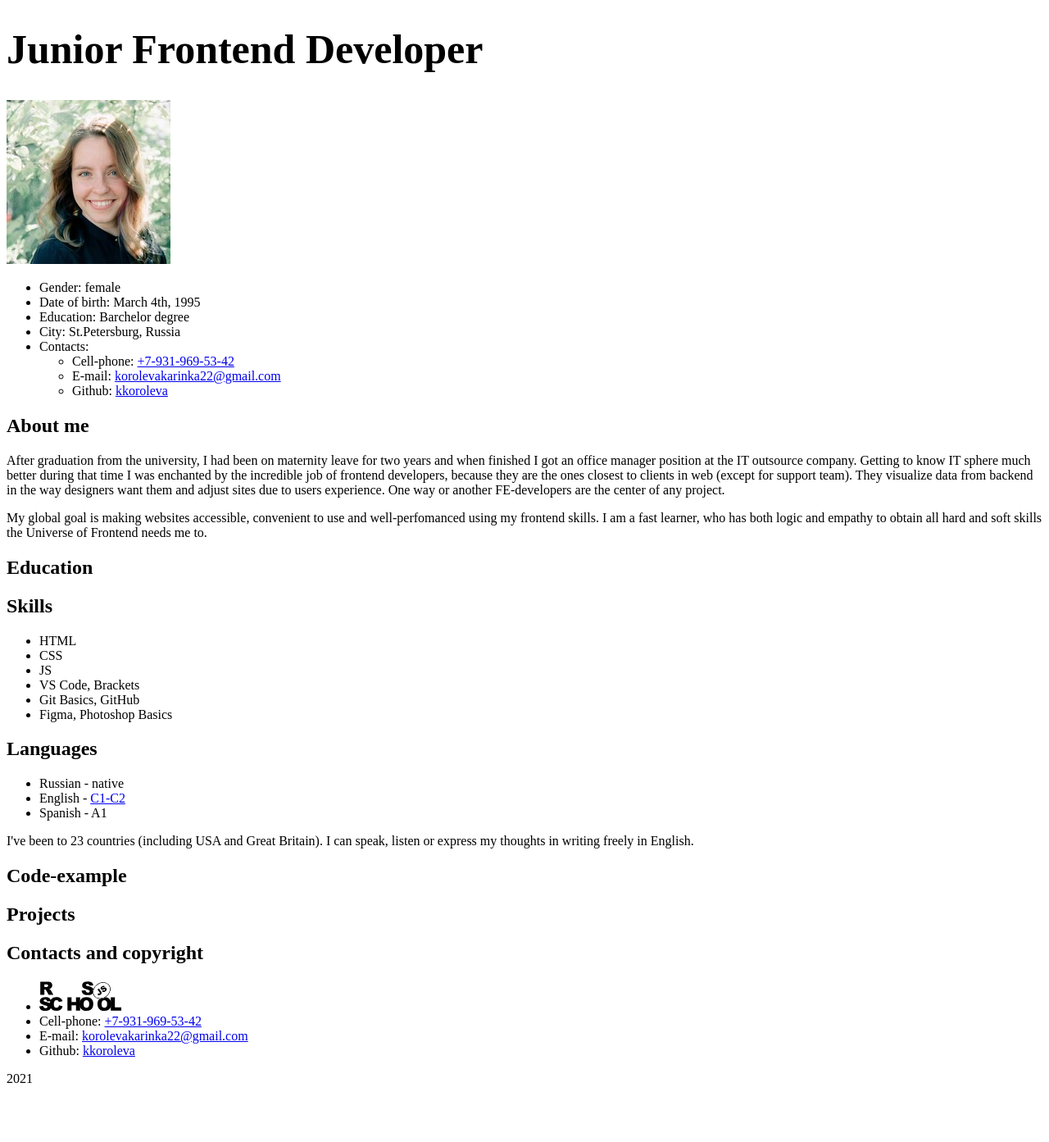
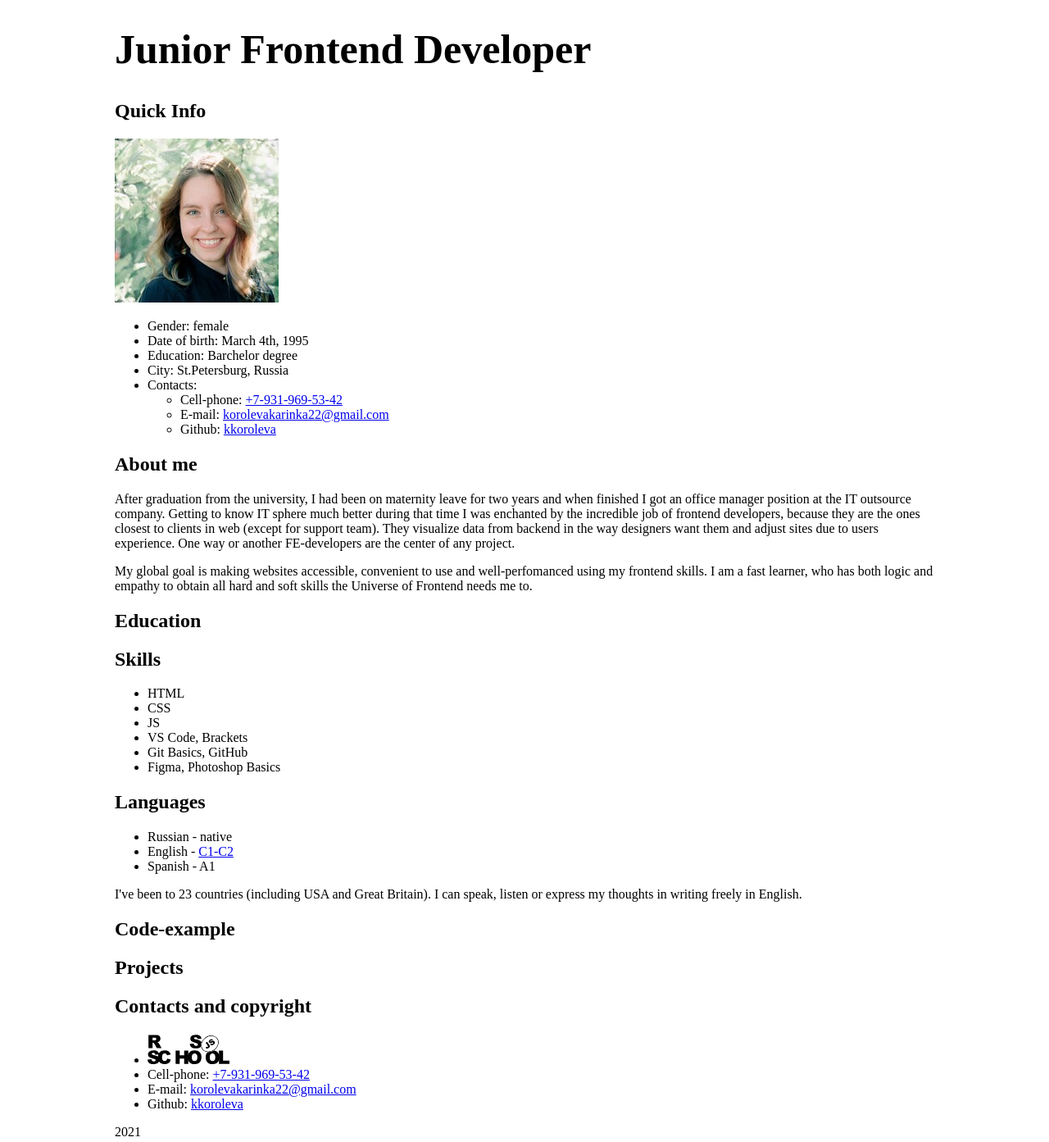
Before and after one commit to kkoroleva/rsschool-cv, a plain HTML site: page index.html in a window 1280 px wide. Shown: the part 145-1538 px from the top of the page at 82% size. Before the commit the page ends 1486 px from the top, so only its background shows below. Drawn offline with Linux system fonts and the light colour scheme.

Commit message:
fix: fix validators errors

```diff
--- a/index.html
+++ b/index.html
@@ -20,11 +20,13 @@
                 <li class="main-menu_item">Code example</li>
                 <li class="main-menu_item">Projects & Experience</li>
                 <li class="main-menu_item">Contacts</li>
+            </ul>
         </nav>
     </header>
     <main class="main-body">
         <h1 class="main-body_header">Junior Frontend Developer</h1>
         <section class="main-body_section quick-info">
+            <h2>Quick Info</h2>
             <img class="my-photo" src="img/avatar.jpg" alt="My face">
             <ul class="quick-info_list">
                 <li class="quick-info_item">Gender: female</li>
@@ -36,7 +38,7 @@
                         <li class="quick-info_contacts-item">Cell-phone: <a
                                 href="tel:+7-931-969-53-42">+7-931-969-53-42</a></li>
                         <li class="quick-info_contacts-item">E-mail: <a
-                                href="mailto: korolevakarinka22@gmail.com">korolevakarinka22@gmail.com</a></li>
+                                href="mailto:korolevakarinka22@gmail.com">korolevakarinka22@gmail.com</a></li>
                         <li class="quick-info_contacts-item">Github: <a target="_blank"
                                 href="https://github.com/kkoroleva">kkoroleva</a></li>
                     </ul>
@@ -98,10 +100,10 @@
         <h2 class="main-footer_header">Contacts and copyright</h2>
         <ul class="main-footer_contacts-list">
             <li class="main-footer_contacts-item"><a href="https://rs.school/js/"><img src="img/rs_school_js.svg"
-                        width="100"></a></li>
+                        width="100" alt="RSS School logo"></a></li>
             <li class="main-footer_contacts-item">Cell-phone: <a href="tel:+7-931-969-53-42">+7-931-969-53-42</a></li>
             <li class="main-footer_contacts-item">E-mail: <a
-                    href="mailto: korolevakarinka22@gmail.com">korolevakarinka22@gmail.com</a></li>
+                    href="mailto:korolevakarinka22@gmail.com">korolevakarinka22@gmail.com</a></li>
             <li class="main-footer_contacts-item">Github: <a target="_blank"
                     href="https://github.com/kkoroleva">kkoroleva</a></li>
         </ul>
--- a/style.css
+++ b/style.css
@@ -1,3 +1,8 @@
+body {
+    max-width: 1000px;
+    margin: 0 auto;
+}
+
 h1 {
     font-size: 50px;
 }
```
